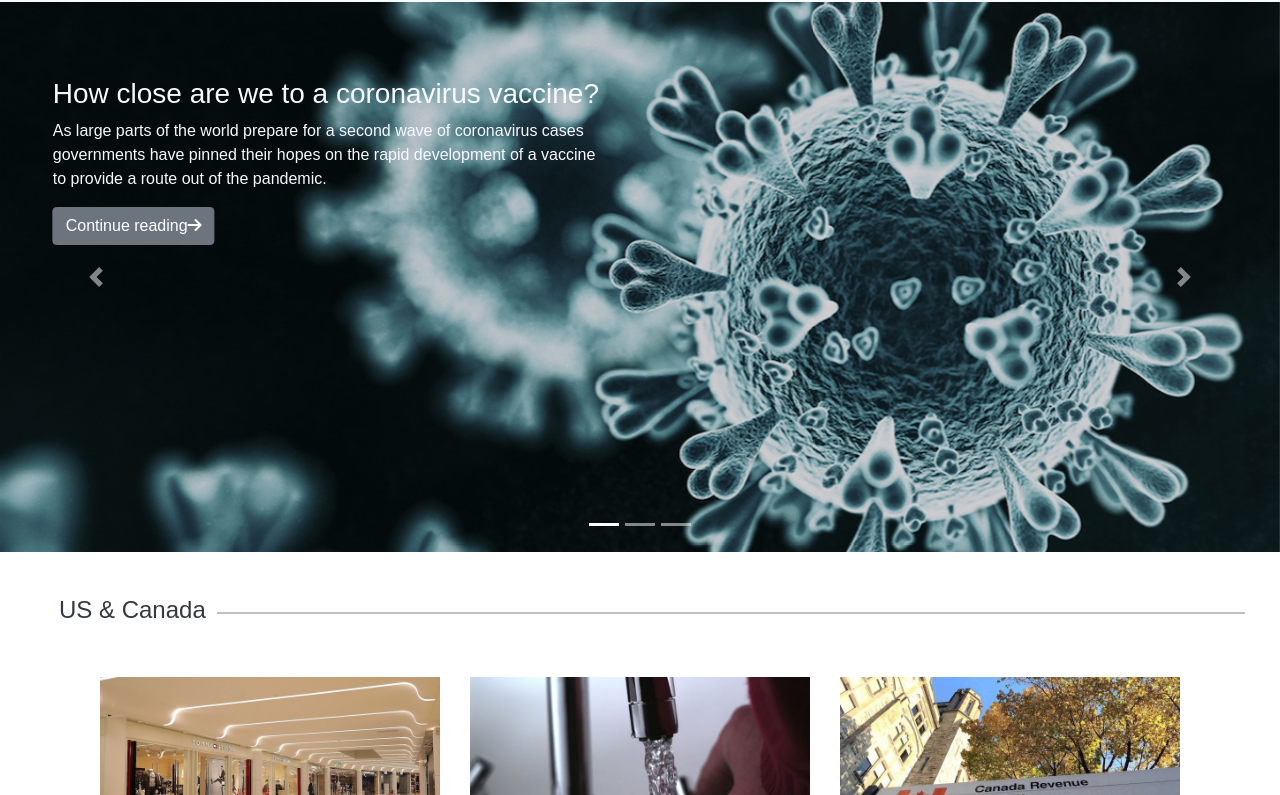
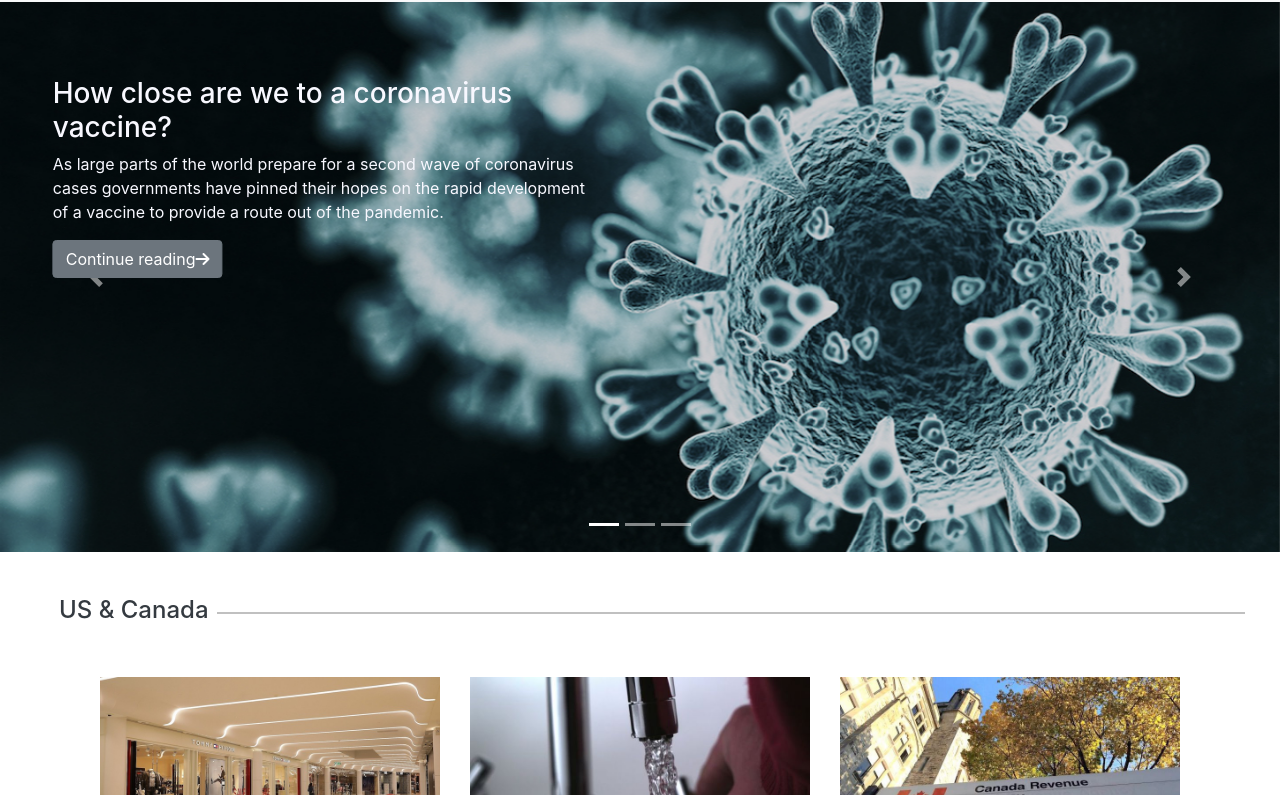
Before and after one commit to karenm08/BBC-News, a plain HTML site: page index.html in a window 1280 px wide. Shown: the part 135-930 px from the top of the page. Drawn offline with Linux system fonts and the light colour scheme.

Commit message:
Update style.css

```diff
--- a/css/style.css
+++ b/css/style.css
@@ -1,11 +1,4 @@
-/*-- Body Reset --*/
-body {
-  overflow-x: hidden;
-  font-family: 'Montserrat', sans-serif;
-  color: #616971;
-}
 
-/*============= TOP BAR HEADER =============*/
 
 .top-bar{
   background: #bb1919;
@@ -21,24 +14,11 @@ body {
 
 
 
-
-
-
-
-/*============= NAVIGATION =============*/
-
 .navbar{
   font-weight:600 ;
 }
 
 
-/*============= CAROUSEL =============*/
-
-
-/*---Change Carousel Transition Speed --*/
-
-
-/*-- Carousel Content --*/
 .carousel-caption {
   position: absolute;
   top: 10%;
@@ -118,60 +98,23 @@ footer .social{
 }
 
 
-/*===== FIXED BACKGROUND IMG =====*/
 
-
-
-/*-- Emoji Navbar --*/
-
-
-
-/*============= FOOTER =============*/
-
-
-
-/*============= SOCKET =============*/
-
-
-
-/*============= MEDIA QUERIES =============*/
-
-/* Devices under 1199px (xl) */
 @media (max-width: 1199.98px) {
 
 }
-/* Devices under 768px (md) */
+
 @media (max-width: 767.98px) {
 
 }
 
 
-/*============ BOOTSTRAP BREAK POINTS:
 
-Extra small (xs) devices (portrait phones, less than 576px)
-No media query since this is the default in Bootstrap
-
-Small (sm) devices (landscape phones, 576px and up)
-@media (min-width: 576px) { ... }
-
-Medium (md) devices (tablets, 768px and up)
-@media (min-width: 768px) { ... }
-
-Large (lg) devices (desktops, 992px and up)
-@media (min-width: 992px) { ... }
-
-Extra (xl) large devices (large desktops, 1200px and up)
-@media (min-width: 1200px) { ... }
-
-=============*/
-
-/*-- Bootstrap Mobile Gutter Fix --*/
 .row, .container-fluid {
   margin-left: 0px !important;
   margin-right: 0px !important;
 }
 
-/*-- Fixed Background Image --*/
+
 .fixed-background {
   position: relative;
   width: 100%;
```
